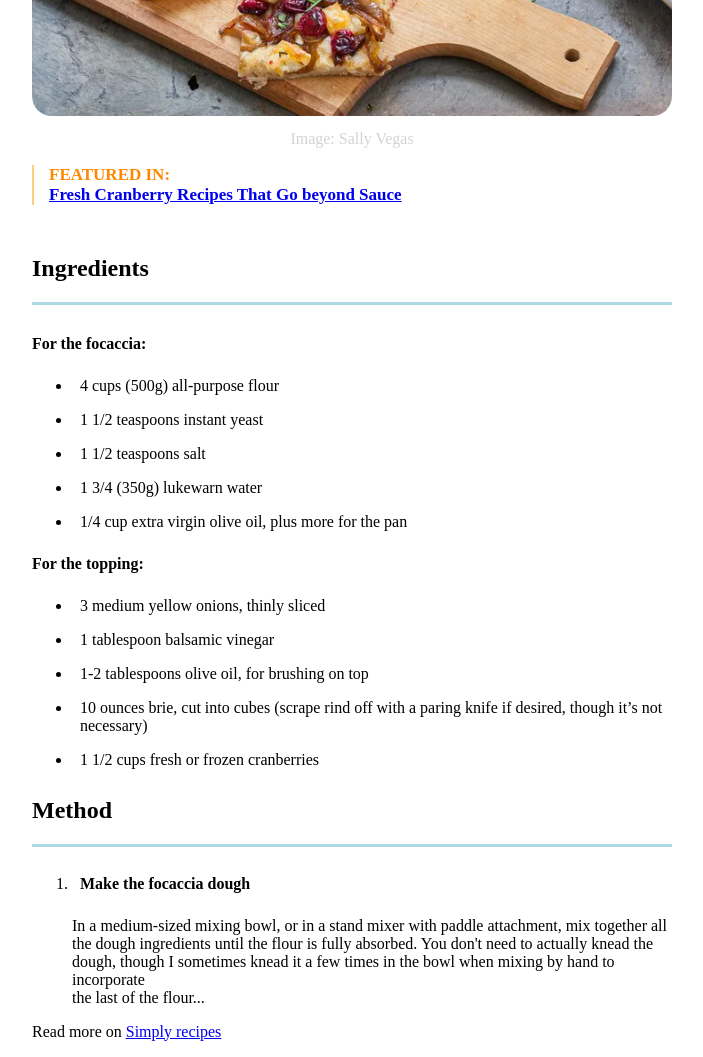
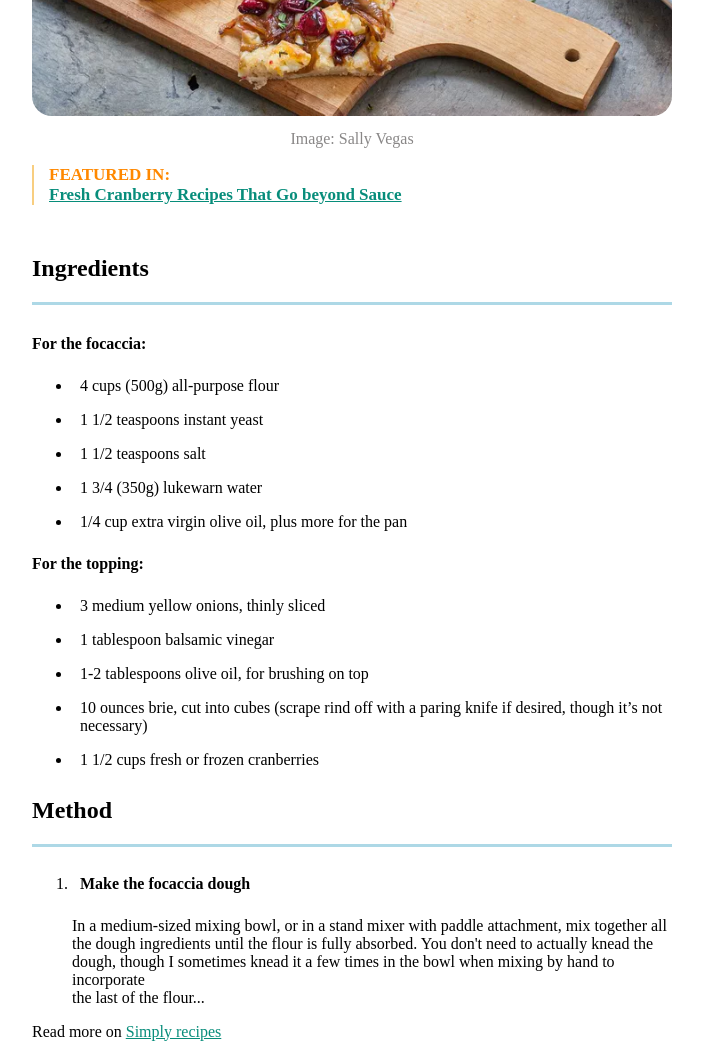
Before and after one commit to MarcoDelpimme/U1-W1-D3, a plain HTML site: page index.html in a window 1280 px wide. Shown: the part 580-1637 px from the top of the page, without its empty margins (288-991 px from the left). Drawn offline with Linux system fonts and the light colour scheme.

Commit message:
Link color

```diff
--- a/css/style.css
+++ b/css/style.css
@@ -96,3 +96,13 @@ max-width: 100%;
     width: 50%;
 
   }
+
+  #link1 {
+    color:rgba(0, 138, 119, 0.973) ;
+
+  }
+
+  #link2 {
+    color:rgba(0, 138, 119, 0.973) ;
+
+  }
--- a/index.html
+++ b/index.html
@@ -7,6 +7,7 @@
     <link rel="stylesheet" href="./css/style.css" />
   </head>
   <body>
+    <!--TOP BLOCK LOGO+SUBLOGO-->
     <header>
       <div class="logo">
         <img src="assets/logo.png" alt="logo" id="imglogo" />
@@ -15,7 +16,7 @@
         <h4 style="color: rgb(127, 145, 127)">Part of <b style="color: #578d57">A SIMPLY FABULOUS THANKSGIVING</b></h4>
       </div>
     </header>
-
+    <!--TOP BLOCK LOGO-SUBLOGO-->
     <main>
       <section id="maincontent">
         <h1 class="first-title">
@@ -24,17 +25,17 @@
         </h1>
         <p class="didasc">
           Wow your taste buds with this festive focaccia appetizer topped with sweet caramelized onions, tart
-          <br />cranberries, and creamy brie. It will become your new favorite holiday starter!
+          cranberries, and creamy brie. It will become your new favorite holiday starter!
         </p>
         <div style="text-align: center">
           <img src="assets/focaccia.png" alt="imgfocaccia" id="imgfocaccia" />
         </div>
-        <div class="describe" style="color: lightgrey">Image: Sally Vegas</div>
+        <div class="describe" style="color: rgb(137 135 135)">Image: Sally Vegas</div>
 
         <div class="feature">
           <h3 style="font-size: 17px">
             <span style="color: rgb(255, 136, 0)"> FEATURED IN: </span><br />
-            <p style="margin: 0"><a href="#">Fresh Cranberry Recipes That Go beyond Sauce</a></p>
+            <p style="margin: 0"><a href="#" id="link1">Fresh Cranberry Recipes That Go beyond Sauce</a></p>
           </h3>
         </div>
       </section>
@@ -73,7 +74,7 @@
         </ol>
       </section>
       <footer>
-        <p>Read more on <a href="#">Simply recipes</a></p>
+        <p>Read more on <a href="#" id="link2">Simply recipes</a></p>
       </footer>
     </main>
   </body>
```
